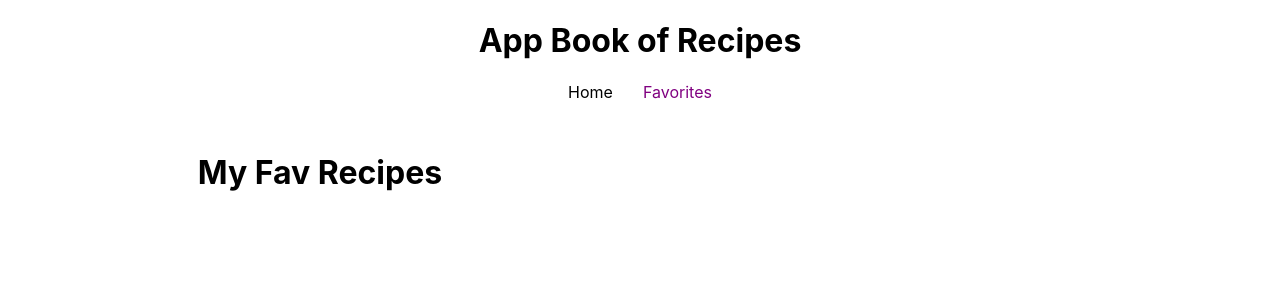
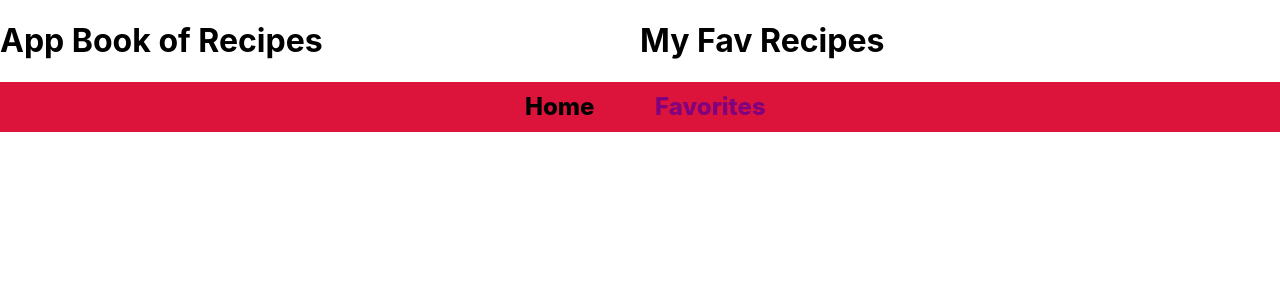
Before and after one commit to ninamuz/my-recipes, a React (Create React App) app: page /favorites in a window 1280 px wide. Shown: the top 300 px of the page. Built offline with nearby package versions, Linux system fonts and the light colour scheme.

Commit message:
Styles for different screens

```diff
--- a/src/styles.css
+++ b/src/styles.css
@@ -1,34 +1,50 @@
 .app-container {
   display: grid;
   grid-template-columns: [book] 50% [favs] 50%;
-  grid-template-rows: [title] min-content [search] 50px [recipes] max-content;
+  grid-template-rows: [header] auto [router] 50px [search] 50px [book] max-content;
+}
+
+.app-header {
+  grid-column: 1 / 3;
+  grid-row: 1 / 4;
+}
+
+.app-header-img {
+  width: 100%;
+  height: min-content;
 }
 
 .router {
   grid-column: 1 /3;
   grid-row: 2/ 3;
-  width: 150px;
+  width: 100%;
   display: flex;
   justify-content: center;
-  align-content: center;
+  align-items: center;
   gap: 30px;
   margin: 0 auto;
+  background-color: crimson;
 }
 
 .router > a {
   text-decoration: none;
+  font-size: 1.5rem;
+  color: antiquewhite;
+  width: 100px;
+  font-weight: 800;
+  padding: 0px 0px;
 }
 
-.app-title {
-  grid-column: 1 / 3;
-  text-align: center;
+.link:hover {
+  color: hsl(289, 79%, 81%);
 }
 
 .search {
-  grid-column: 1 / 2;
+  grid-column: 1 / 3;
   grid-row: 3 / 4;
+  width: 100%;
+  margin: 10px;
   text-align: center;
-  width: calc(100vw - 20px);
 }
 
 .book {
@@ -47,9 +63,18 @@
   border: 1px solid blueviolet;
   margin: 10px;
   padding: 10px;
-  background-color: rgb(245, 239, 203);
+  background-color: rgb(245 237 252);
   width: 40%;
   height: 250px;
+}
+
+.recipe-header {
+  display: flex;
+  justify-content: space-between;
+}
+
+.recipe-header > h2 > a {
+  text-decoration: none;
 }
 
 .recipe-body {
@@ -58,22 +83,43 @@
 
 .recipe-body > .recipe-img {
   width: 30%;
+  object-fit: cover;
+  border-radius: 5px;
+  border: 1px solid mediumpurple;
 }
 
-.recipe-header {
+.recipe-facts {
+  width: 100%;
+  margin-left: 20px;
+}
+
+.favorites-container {
+  grid-column: 1 / 3;
+  display: grid;
+  grid-template-columns: [fav-list] 50% [fav-detail] 50%;
+  justify-items: start;
+  min-height: 400px;
+}
+
+.favorites-list {
+  grid-column: 1 / 2;
+  text-align: center;
+  width: 100%;
+}
+
+.fav-details {
+  grid-column: 2 / 3;
+  width: 100%;
+}
+
+.favorite {
   display: flex;
   justify-content: space-between;
+  align-items: baseline;
 }
 
-.favorites {
-  grid-column: 1 / 2;
-  text-align: center;
-}
-
-.fav-header {
-  display: flex;
-  justify-content: space-between;
-}
+/* .fav-header {
+} */
 
 /* .displayedRecipe {
   grid-column: 2 / 3;
@@ -94,6 +140,12 @@ span {
   margin: 10px;
 }
 
+.waiting-screen {
+  text-align: center;
+  padding: 30px;
+  font-style: italic;
+}
+
 @media screen and (max-width: 800px) {
   .recipe {
     width: 100%;
```
